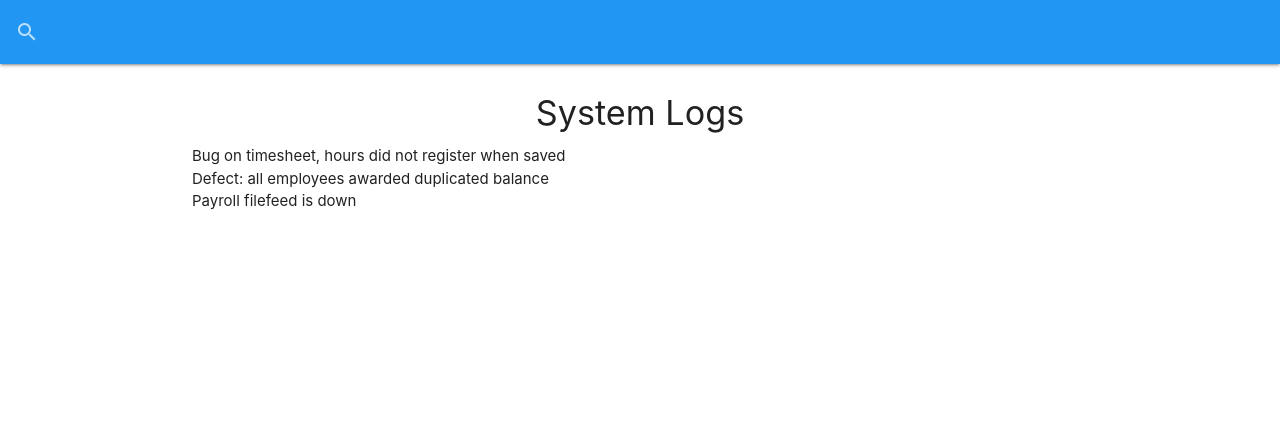
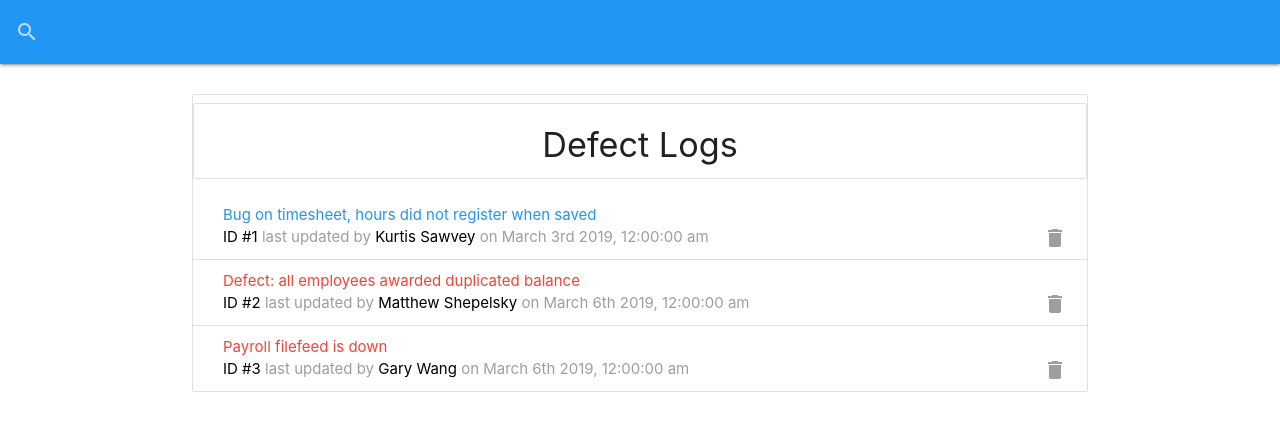
Before and after one commit to Minhtality/bugTracker, a React (Create React App) app: page / in a window 1280 px wide. Shown: the top 430 px of the page. Built offline with nearby package versions, Linux system fonts and the light colour scheme; data requests are answered from the project's data file.

Commit message:
added preloader & timestamp

```diff
--- a/package.json
+++ b/package.json
@@ -4,8 +4,10 @@
   "private": true,
   "dependencies": {
     "materialize-css": "^1.0.0",
+    "moment": "^2.24.0",
     "react": "^16.11.0",
     "react-dom": "^16.11.0",
+    "react-moment": "^0.9.6",
     "react-scripts": "3.2.0"
   },
   "scripts": {
--- a/src/App.js
+++ b/src/App.js
@@ -1,5 +1,5 @@
 import React, { Fragment, useEffect } from 'react';
-import SearchBar from './components/layout/SearchBar'
+import SearchBar from './components/layout/SearchBar';
 import Logs from './components/logs/Logs'
 import 'materialize-css/dist/css/materialize.min.css'
 import M from 'materialize-css/dist/js/materialize.min.js'
@@ -14,6 +14,7 @@ const App = () => {
 
   return (
     <Fragment>
+
       <SearchBar />
       <div className="container">
         <Logs />
--- /dev/null
+++ b/src/components/layout/Preloader.js
@@ -0,0 +1,11 @@
+import React from 'react'
+
+const Preloader = () => {
+    return (
+        <div class="progress blue lighten-4">
+            <div class="indeterminate blue"></div>
+        </div>
+    )
+}
+
+export default Preloader
--- a/src/components/logs/LogItem.js
+++ b/src/components/logs/LogItem.js
@@ -0,0 +1,27 @@
+import React from 'react'
+import Moment from 'react-moment'
+import PropTypes from 'prop-types'
+
+const LogItem = ({ log }) => {
+    return (
+        <li className="collection-item">
+            <div>
+                <a href="#edit-log-modal" className={`modal-trigger ${log.attention ? 'red-text' : 'blue-text'}`} >{log.message}</a>
+
+                <br />
+                <span className="grey-text">
+                    <span className="black-text">ID #{log.id}</span> last updated by{' '}<span className="black-text">{log.tech}</span> on{' '} <Moment format='MMMM Do YYYY, h:mm:ss a'>{log.date}</Moment>
+                </span>
+                <a href="#!" className="secondary-content">
+                    <i className="material-icons grey-text">delete</i>
+                </a>
+            </div>
+        </li>
+    )
+}
+
+LogItem.propTypes = {
+    log: PropTypes.object.isRequired
+}
+
+export default LogItem
--- a/src/components/logs/Logs.js
+++ b/src/components/logs/Logs.js
@@ -1,4 +1,6 @@
 import React, { useState, useEffect } from 'react'
+import LogItem from './LogItem'
+import Preloader from '../layout/Preloader';
 
 const Logs = () => {
     const [logs, setLogs] = useState([]);
@@ -21,18 +23,18 @@ const Logs = () => {
 
     // conditional for when we are in loading stage
     if (loading) {
-        return <h3>Loading...please wait</h3>
+        return <Preloader />
     }
 
     return (
-        <ul className="collection-with-header">
-            <li className="conllection-header">
+        <ul className="collection with-header">
+            <li className="collection header">
                 <h4 className="center">
-                    System Logs
+                    Defect Logs
                 </h4>
             </li>
             {!loading && logs.length === 0 ? (<p className="center">No Logs to Show...</p>) : (
-                logs.map(log => <li>{log.message}</li>)
+                logs.map(log => <LogItem log={log} key={log.id} />)
             )}
         </ul>
     )
```
Also changed, not shown: 1 other file (tests, documents, lock files or other folders).
